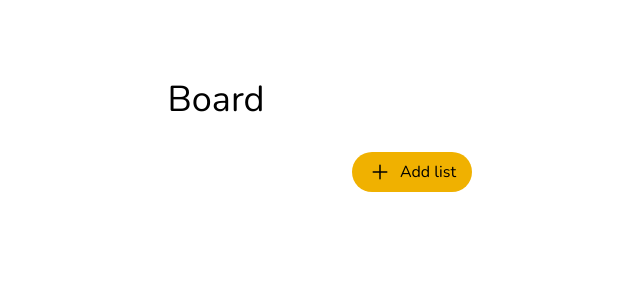
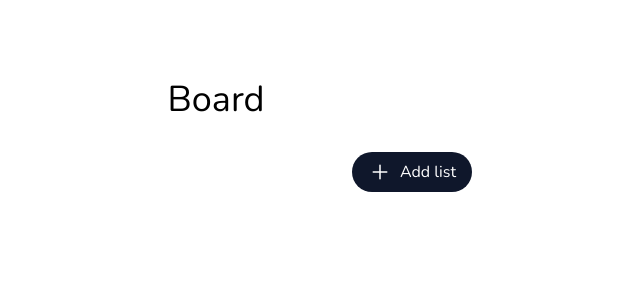
Before and after one commit to thaishdz/TaskFlow, a React (Vite) app: page / in a window 1280 px wide. Shown: the top 300 px of the page, without its empty margins (424-1064 px from the left). Built offline with nearby package versions, Linux system fonts and the light colour scheme.

Commit message:
style(ui): update button and card styling with slate color scheme

```diff
--- a/src/components/ui/Button/Button.tsx
+++ b/src/components/ui/Button/Button.tsx
@@ -12,19 +12,19 @@ const buttonConfig: Record<
   { styles: string; icon?: React.ReactNode }
 > = {
   add: {
-    styles: 'bg-yellow-500 rounded-full',
-    icon: <AddIcon className="w-6 h-6 fill-white" />,
+    styles: 'bg-slate-900 text-white rounded-full',
+    icon: <AddIcon className="w-6 h-6" />,
   },
   edit: {
     styles: 'bg-white rounded-full border',
     icon: <EditIcon className="w-6 h-6" />,
   },
   save: {
-    styles: 'bg-green-400 w-fit hover:ring-4 hover:ring-green-500 rounded-xl',
+    styles: 'w-fit bg-emerald-500 hover:bg-emerald-600 rounded-xl',
     icon: <SaveIcon className="w-6 h-6" />,
   },
   remove: {
-    styles: 'bg-red-400 px-25 rounded-xl',
+    styles: 'bg-red-400 hover:bg-red-600 px-25 rounded-xl',
     icon: <BinIcon className="w-6 h-5 fill-white" />,
   },
   test: {
@@ -32,7 +32,7 @@ const buttonConfig: Record<
     icon: <CancelIcon className="w-6 h-5 fill-red-500" />,
   },
   cancel: {
-    styles: 'bg-red-400 w-fit hover:ring-4 hover:ring-red-500 rounded-xl',
+    styles: 'w-fit bg-slate-200 hover:bg-slate-300 rounded-xl',
     icon: <CancelIcon className="w-6 h-6" />,
   },
 }
--- a/src/components/ui/Card/Card.tsx
+++ b/src/components/ui/Card/Card.tsx
@@ -125,7 +125,7 @@ export const Card = ({ tasks, listId }: CardProps) => {
             </Button>
             <Button
               variant="test"
-              className="flex items-center ml-auto"
+              className="flex items-center ml-auto hover:underline"
               onClick={() => removeList(listId)}
             >
               remove list
@@ -160,7 +160,7 @@ export const Card = ({ tasks, listId }: CardProps) => {
               />
             </div>
           ))}
-          <div className="flex sm:flex-row justify-around gap-2 sm:gap-4 mt-4 mx-2 sm:mx-6">
+          <div className="flex sm:flex-row justify-around mt-4 mx-2 sm:mx-6">
             <Button variant="save" onClick={handleSave} />
             <Button variant="cancel" onClick={handleCancel} />
           </div>
--- a/src/components/ui/Card/CardList.tsx
+++ b/src/components/ui/Card/CardList.tsx
@@ -16,7 +16,7 @@ export const CardList = () => {
         return (
           <div
             key={list.id}
-            className="w-full max-w-xl mx-auto rounded-xl bg-yellow-200 m-6 p-4 shadow-lg md:w-1/2"
+            className="w-full max-w-xl mx-auto rounded-xl bg-slate-50 hover:bg-slate-100 m-6 p-4 shadow-lg md:w-1/2"
           >
             <button
               type="button"
```
Also changed, not shown: src/assets/icons/add.svg.
